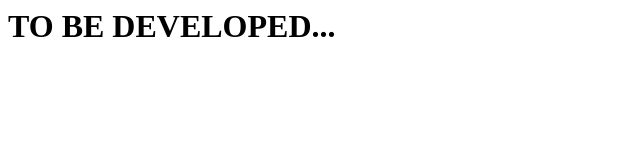
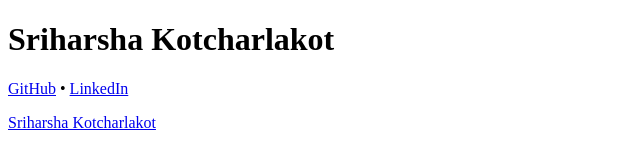
Before and after one commit to sriharsha2000/sriharsha2000.github.io, a plain HTML site: page index.html in a window 1280 px wide. Shown: the whole page, without its empty margins (0-640 px from the left). Drawn offline with Linux system fonts and the light colour scheme.

Commit message:
Updated the page with name and contact info. :zap: - Added GitHub and LinkedIn profiles

```diff
--- a/index.html
+++ b/index.html
@@ -1,3 +1,17 @@
+<!DOCTYPE html>
 <html>
-	<h1>TO BE DEVELOPED...</h1>
+	<title>Sriharsha Kotcharlakot's Personal Site</title>
+	<body>
+		<header>
+			<h1>Sriharsha Kotcharlakot</h1>
+			<p>
+				<a href="https://github.com/sriharsha2000" title="Sriharsha Kotcharlakot's GitHub Profile">GitHub</a>
+				•
+				<a href="https://in.linkedin.com/in/sriharshakotcharlakot" title="Sriharsha Kotcharlakot's LinkedIn Profile">LinkedIn</a>
+			</p>
+		</header>
+		<footer>
+			<a href="https://sriharsha2000.github.io" title="Sriharsha Kotcharlakot's Personal Site">Sriharsha Kotcharlakot</a>
+		</footer>
+	</body>
 </html>
```
